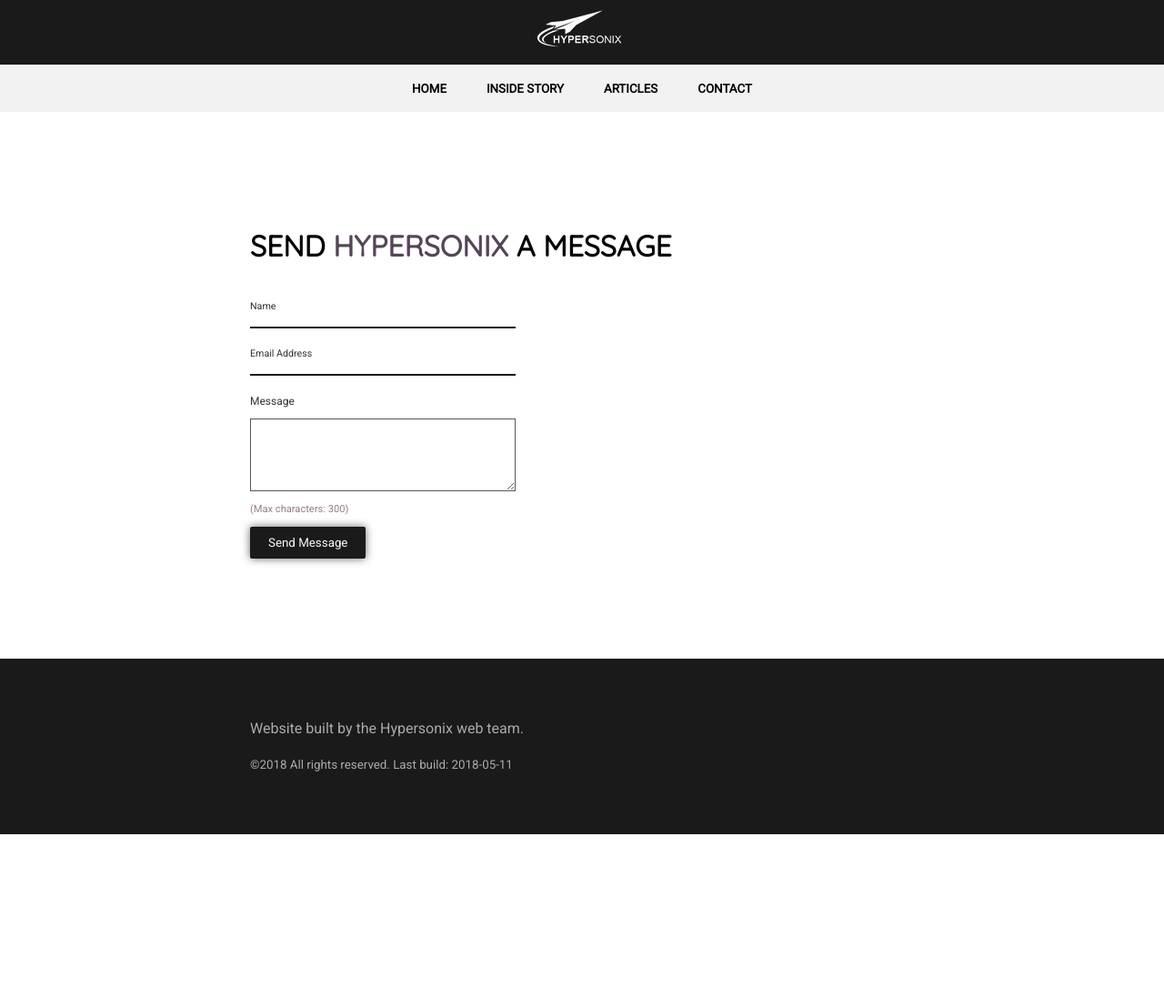
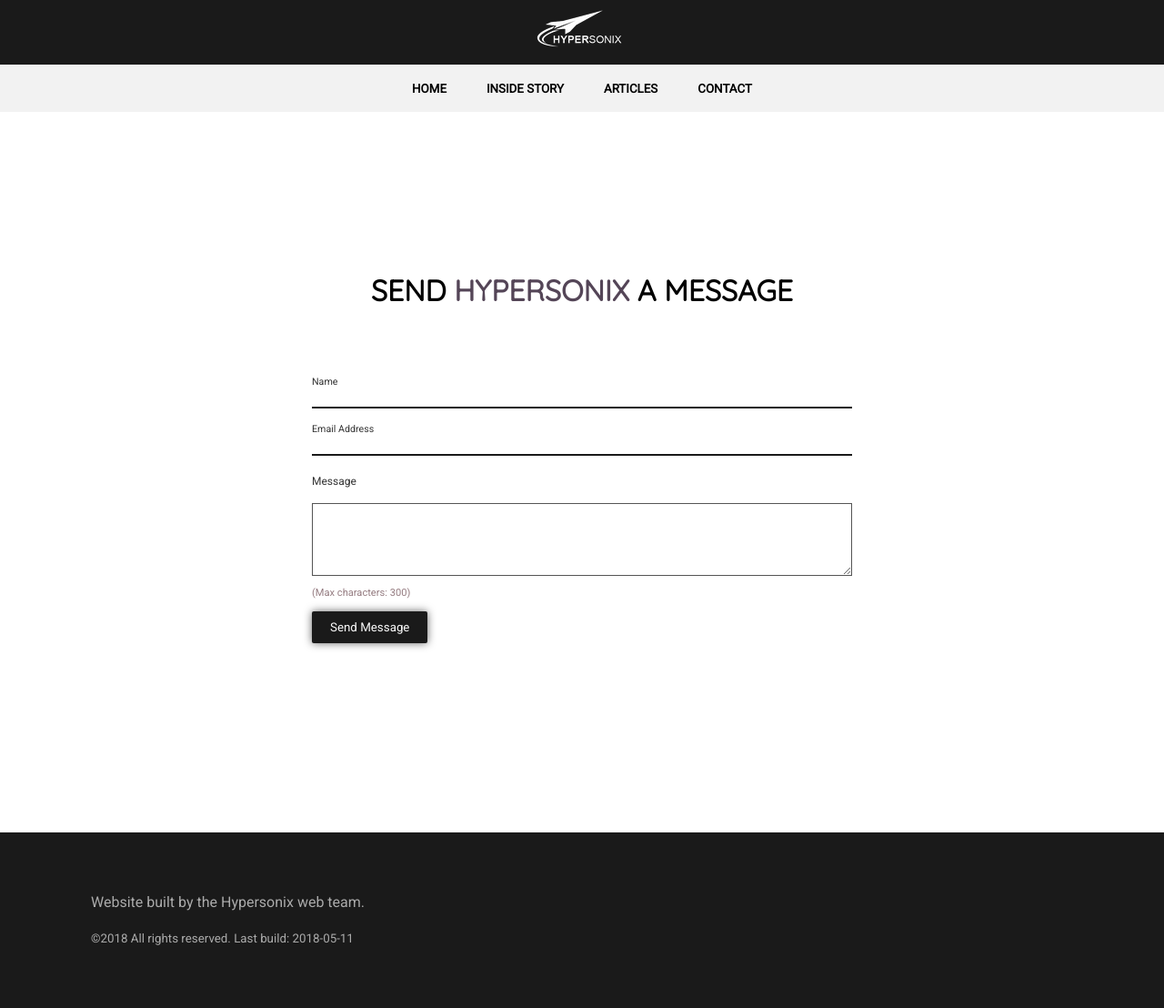
Before and after one commit to CemraJC/hypersonix-web, a Jekyll site: the page built from contact.html, in a window 1280 px wide. Shown: the whole page at 91% size. Built offline with Jekyll 4.4.1, drawn with Linux system fonts in a browser that asks for light colours; before the commit the page ends 917 px from its top, so only the background shows below that.

Commit message:
Finished preliminary styling and added new content

```diff
--- a/_layouts/default.html
+++ b/_layouts/default.html
@@ -8,7 +8,7 @@
 	<link href="https://fonts.googleapis.com/css?family=Quicksand|Roboto" rel="stylesheet">
 </head>
 
-<div id="scroll-trigger"></div>
+<!-- <div id="scroll-trigger"></div> -->
 <body>
 	{{ content }}
 </body>
@@ -16,6 +16,8 @@
 <!-- Animation library -->
 <script type="text/javascript" src="{{site.baseurl}}/js/velocity.min.js"></script>
 <script type="text/javascript" src="{{site.baseurl}}/js/scrollmagic.min.js"></script>
+<script type="text/javascript" src="{{site.baseurl}}/js/debug.addIndicators.min.js"></script>
+<script type="text/javascript" src="{{site.baseurl}}/js/animation.velocity.min.js"></script>
 <!-- Main Javascript -->
 <script type="text/javascript" src="{{site.baseurl}}/js/main.js"></script>
 </html>
--- a/_layouts/page.html
+++ b/_layouts/page.html
@@ -5,7 +5,7 @@
 <!-- Navigation bar -->
 <div class="navbar">
 	<div class="header-image">
-		<img src="{{site.baseurl}}/img/logo-top-small.png" alt="Hypersonix Letterhead">
+		<a href="{{site.baseurl}}/"><img src="{{site.baseurl}}/img/logo-top-small.png" alt="Hypersonix Letterhead"></a>
 	</div>
 	<ul>
 		<li class="nav-item"><a href="{{site.baseurl}}/">Home</a></li>
--- a/contact.html
+++ b/contact.html
@@ -4,10 +4,12 @@
 
 <!-- Taglines -->
 <div class="v-spacer-large">&nbsp;</div>
-<h1 class="uppercase">SEND <span class="text-callout">HYPERSONIX</span> A MESSAGE</h1>
+<h1 class="uppercase centered">SEND <span class="text-callout">HYPERSONIX</span> A MESSAGE</h1>
 
+<div class="v-spacer-small">&nbsp;</div>
+<div class="v-spacer-small">&nbsp;</div>
 <!-- Contact form, plugged into mailchimp or other provider -->
-<form action="" method="POST">
+<form action="" class="block-centered" method="POST">
 	<div class="input-group inline-label">
 		<label for="contact-name">Name</label>
 		<input type="text" required id="contact-name" name="name">
@@ -18,7 +20,7 @@
 	</div>
 	<div class="input-group">
 		<label for="contact-message">Message</label>
-		<textarea id="contact-message" required name="message" spellcheck="true" maxlength="300"></textarea>
+		<textarea id="contact-message" required name="message" maxlength="300"></textarea>
 		<small> <!-- tiny! -->
 			<!-- Todo: add a quick display of characters left -->
 			<small class="text-muted" for="contact-message">(Max characters: 300)</small>
@@ -26,3 +28,5 @@
 	</div>
 	<button type="submit">Send Message</button>
 </form>
+
+<div class="v-spacer-large">&nbsp;</div>
--- a/css/main.css
+++ b/css/main.css
@@ -17,6 +17,7 @@
 	padding: 0;
 	margin: 0;
 	height: 100%;
+	min-width: 370px; /* Lock bad elements */
 	box-sizing: border-box;
 }
 
@@ -87,14 +88,16 @@
 */
 
 div.content-wrapper {
-	max-width: 850px;
+	max-width: 1200px;
 	margin: 0 auto;
 	padding: 0 60px;
 }
 
 div.image-block {
 	display: flex;
-	margin: 30px 0;
+	opacity: 0;
+	max-width: 850px;
+	margin: 30px auto;
 }
 
 div.image-block .text {
@@ -138,7 +141,7 @@
 	width: 100%;
 	padding: 40% 0;
 	background-image: url("../img/space.png");
-	background-size: auto 100%;
+	background-size: contain;
 	background-repeat: no-repeat;
 	background-position: center;
 }
@@ -159,7 +162,7 @@
 	left: 0;
 	right: 0;
 	top: 50px;
-	transform: rotate(45deg);
+	transform: rotate(45deg) !important;
 	border-right: 2px solid #F2F2F2;
 	border-bottom: 2px solid #F2F2F2;
 }
@@ -169,7 +172,8 @@
 */
 
 form {
-	width: 40%;
+	min-width: 300px;
+	width: 55%;
 }
 
 form div.input-group {
@@ -180,6 +184,7 @@
 	display: inline-block;
 	position: absolute;
 	font-size: 8pt;
+	top: -4pt;
 	padding-bottom: 0;
 }
 
@@ -188,7 +193,57 @@
 	color: #333333;
 	font-size: 9pt;
 	padding-top: 15px;
-	padding-bottom: 10px;
+	padding-bottom: 15px;
+}
+
+form div.input-group-row {
+	display: flex;
+}
+
+form div.input-group-boxed label {
+	display: block;
+	width: 100%;
+	font-size: 9pt;
+	letter-spacing: 1px;
+	margin: 4px 0;
+	text-transform: uppercase;
+	text-align: left;
+}
+
+form div.input-group-boxed input {
+	display: inline-block;
+	vertical-align: top;
+
+	margin: 0;
+	padding: 5px 10px;
+
+	border: 1px solid #222222;
+}
+
+form div.input-group-boxed button {
+	display: inline-block;
+	width: 15%;
+	min-width: 50px;
+	padding: 0 2px;
+	margin: 0 0 0 -1px;
+	border-radius: 0;
+	border: 1px solid #222222;
+
+	color: #222222;
+	font-size: 16pt;
+	background: none;
+
+	box-shadow: none;
+	transition: background 200ms, color 200ms;
+}
+
+form div.input-group-boxed button:hover {
+	background: #343434;
+	color: #FEFEFE;
+}
+
+form div.input-group-boxed button:focus {
+	box-shadow: none;
 }
 
 form input {
@@ -254,6 +309,10 @@
 	text-align: center;
 }
 
+.block-centered {
+	margin: 0 auto;
+}
+
 .uppercase {
 	text-transform: uppercase;
 }
@@ -288,6 +347,45 @@
 	margin: 7% 0;
 }
 
+.v-spacer-medium {
+	margin: 5% 0;
+}
+
 .v-spacer-small {
 	margin: 5px 0;
 }
+
+
+/*
+	Media Queries
+*/
+
+@media screen and (max-width: 750px) {
+	div.content-wrapper {
+		margin: 0 10%;
+		padding: 0;
+	}
+
+	div.image-block {
+		flex-direction: column;
+		width: 100%;
+	}
+
+	div.image-block .image {
+		width: 60%;
+		margin: 30px auto;
+		padding: 0 10px;
+	}
+
+	div.image-block .text {
+		width: 100%;
+		text-align: justify;
+	}
+}
+
+@media screen and (max-width: 450px) {
+	div.navbar ul li.nav-item {
+		display: block;
+		margin: 10px 0;
+	}
+}
--- a/js/main.js
+++ b/js/main.js
@@ -14,11 +14,10 @@
 	scroll_arrow = document.getElementById("scroll-arrow");
 	var total_height = window.innerHeight;
 	var reference_height = document.querySelector("div.jumbotron").offsetTop;
-	var desired_position = Math.min(String((total_height - 70) - reference_height), 500);
-	console.log(desired_position);
+	var desired_position = Math.min(String((total_height - 100) - reference_height), 500);
 
-	if (desired_position > 280 && desired_position < 360) {
-		desired_position = 280; // Clamp before runs over text
+	if (desired_position > 250 && desired_position < 320) {
+		desired_position = 250; // Clamp before runs over text
 	}
 
 	// Set position to reference
@@ -26,30 +25,13 @@
 	// Set opacity to reference
 	scroll_arrow.style.opacity = 1;
 
-	// Start animation position
-	scrollArrowIn()
-
-	// build scene
-	var scene = new ScrollMagic.Scene({duration: 50, offset: desired_position / 2})
+	// Scroll arrow fade out
+	var scene = new ScrollMagic.Scene({triggerElement: "#scroll-arrow"})
+					.setVelocity("#scroll-arrow", {opacity: 0}, {duration: 400})
 					.addTo(controller);
 
-	// Fade in at start
-	scene.on("start", function() {
-		scrollArrowIn();
-	})
-
-	// Fade out on leave
-	scene.on("end", function() {
-		scrollArrowOut();
-	})
+	// Paragraph fade ins
+	var scene = new ScrollMagic.Scene({triggerElement: ".image-block", offset: -200})
+					.setVelocity(".image-block", {opacity: 1, translateY: -20}, {duration: 400})
+					.addTo(controller);
 });
-
-function scrollArrowIn() {
-	scroll_arrow.velocity({opacity: 1});
-	scroll_arrow.velocity({opacity: 0.5}, {loop: true, reverse: true, duration: 2000, delay: 500});
-}
-
-function scrollArrowOut() {
-	scroll_arrow.velocity("stop", true);
-	scroll_arrow.velocity({opacity: 0});
-}
```
Also changed, not shown: index.html (+16 -10 lines), js/velocity.min.js.
